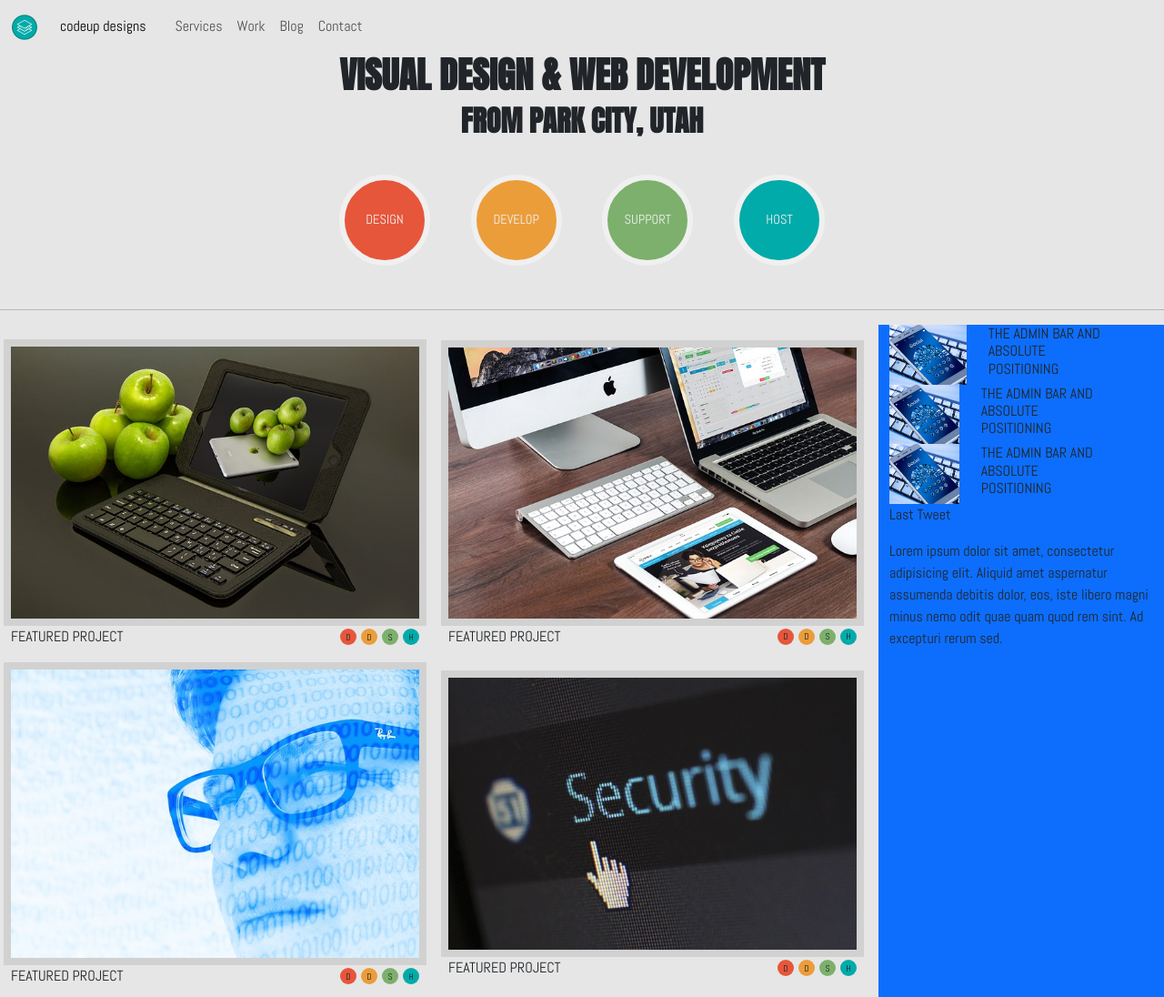
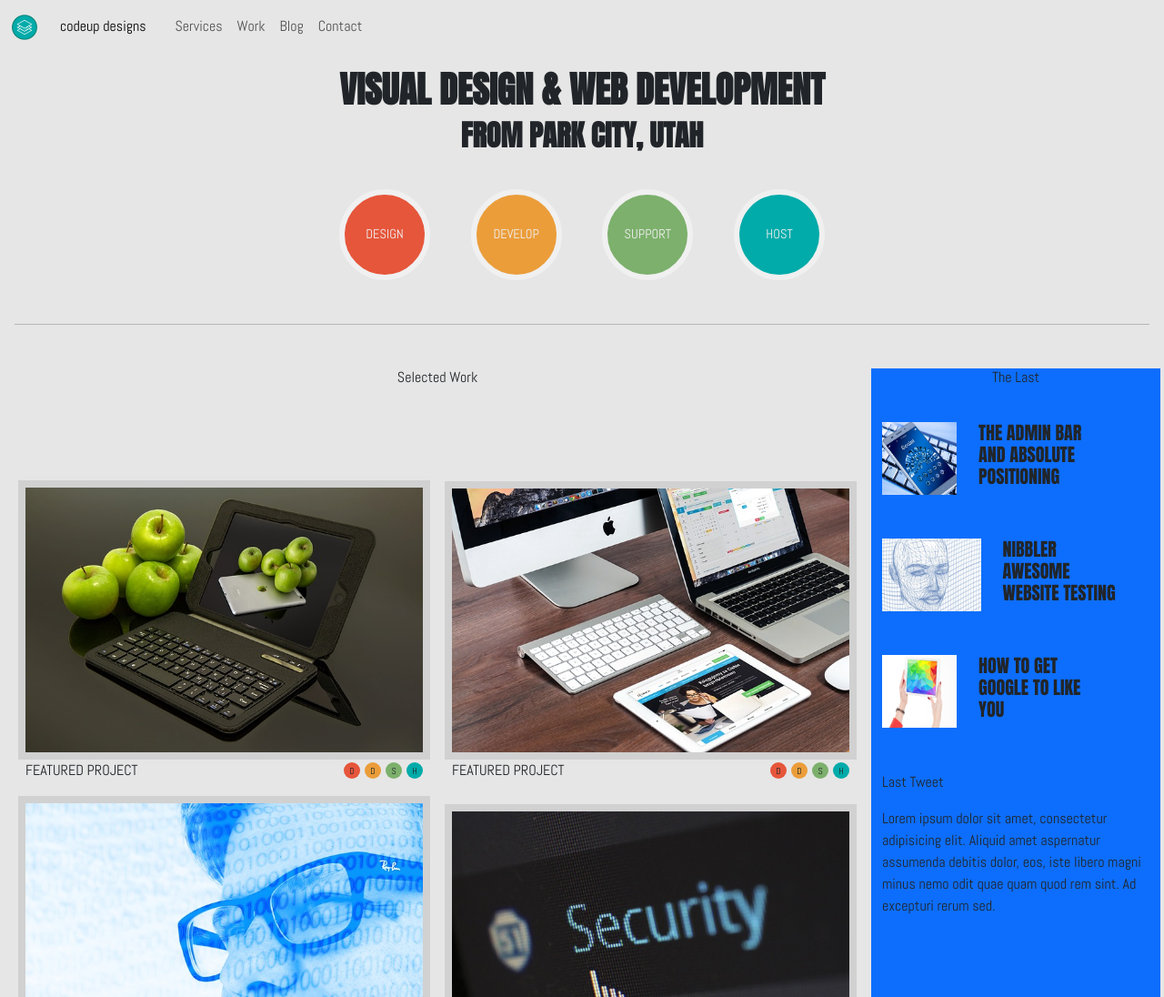
Before and after one commit to cody-michael/codeup-design-project, a plain HTML site: page index.html in a window 1280 px wide. Shown: the top 1096 px of the page at 91% size. Drawn offline with nearby package versions, Linux system fonts and the light colour scheme.

Commit message:
Feat: Side bar images sizing

```diff
--- a/css/styles.css
+++ b/css/styles.css
@@ -160,3 +160,43 @@ h1, h2 {
     }
 
 }
+h4{
+    text-align: center;
+    padding-bottom: 1em;
+    font-size: medium;
+}
+#selected{
+    padding-bottom: 4em;
+}
+
+.wrapper{
+    max-width: 1500px;
+    margin: 0 auto;
+    padding:1em;
+    overflow: hidden;
+}
+
+#headImg, #phoneImg{
+
+    width:100%;
+    height:100%
+
+}
+.sidePage{
+    margin-bottom: 1em;
+    padding-bottom: 2em;
+
+}
+.lastTitle{
+    padding-bottom: 1em;
+}
+
+hr{
+    padding-bottom: 2em;
+}
+h3{
+
+    font-family: var(--anton);
+    text-align: left;
+
+}
--- a/index.html
+++ b/index.html
@@ -54,7 +54,7 @@
         <h1>VISUAL DESIGN & WEB DEVELOPMENT</h1>
         <h2>FROM PARK CITY, UTAH</h2>
 
-            <br>
+        <br>
 
         <div class="btn-con">
 
@@ -84,10 +84,14 @@
 
     </div>
 
-    <hr>
+    <hr class="d-none d-md-block">
+
     <!----------------------------------------------------------------------------------------------->
     <div class="row">
         <div class="col-12 col-lg-9 ">
+            <div id="selected">
+                <h4>Selected Work</h4>
+            </div>
 
             <div class="row d-flex justify-content-between align-center p-2">
                 <div class="custom-02 card  col-12 col-md-6 p-0 ">
@@ -160,23 +164,26 @@
 
         </div>
 
-        <div class="d-none d-lg-block col-lg-3 bg-primary ">
-            <div class="row">
+        <div class="d-none d-lg-block col-lg-3 bg-primary align-items-evenly">
+            <div class="lastTitle">
+                <h4>The Last</h4>
+            </div>
+
+            <div class="row sidePage">
                 <img class="col-4" src="images/mobile-phone.jpg" alt="">
-                <h3 class="col-6 fs-6">THE ADMIN BAR AND ABSOLUTE POSITIONING</h3>
+                <h3 class="col-6 fs-5">THE ADMIN BAR AND ABSOLUTE POSITIONING</h3>
             </div>
-            <div class="row">
-                <div class="row">
-                    <img class="col-4" src="images/mobile-phone.jpg" alt="">
-                    <h3 class="col-6 fs-6">THE ADMIN BAR AND ABSOLUTE POSITIONING</h3>
-                </div>
+
+            <div class="row sidePage">
+                <img class="col-4 col-md-5" src="images/head.jpg" alt="">
+                <h3 class="col-6 fs-5">NIBBLER AWESOME WEBSITE TESTING</h3>
             </div>
-            <div class="row">
-                <div class="row">
-                    <img class="col-4" src="images/mobile-phone.jpg" alt="">
-                    <h3 class="col-6 fs-6">THE ADMIN BAR AND ABSOLUTE POSITIONING</h3>
-                </div>
+            <div class="row sidePage">
+                <img class="col-4" src="images/ipad.jpg" alt="">
+                <h3 class="col-6 fs-5">HOW TO GET GOOGLE TO LIKE YOU</h3>
             </div>
+
+
             <div class="row">
                 <p>Last Tweet</p>
                 <p> Lorem ipsum dolor sit amet, consectetur adipisicing elit. Aliquid amet aspernatur assumenda
@@ -186,7 +193,6 @@
             </div>
 
         </div>
-
     </div>
 
 
```
